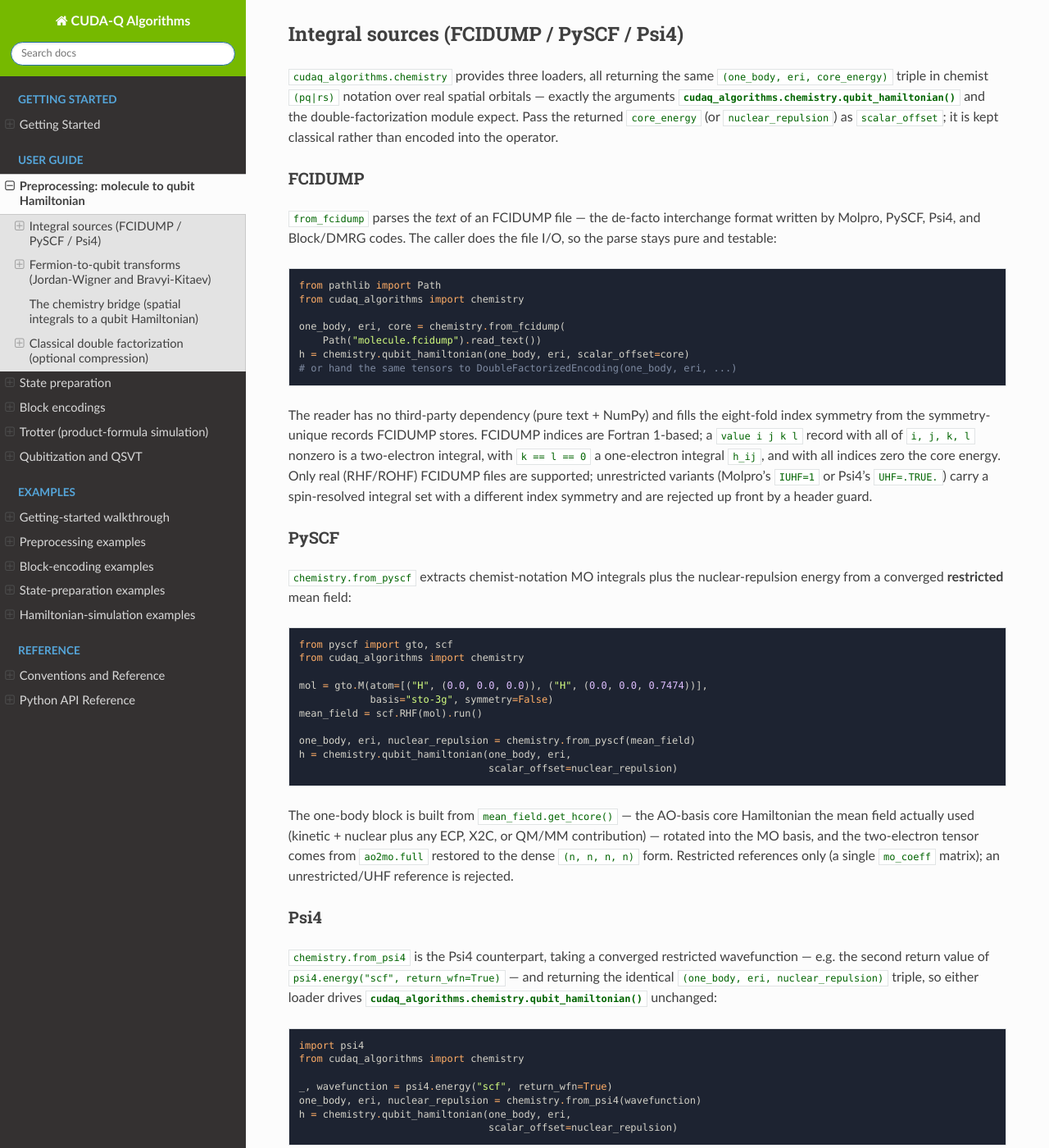
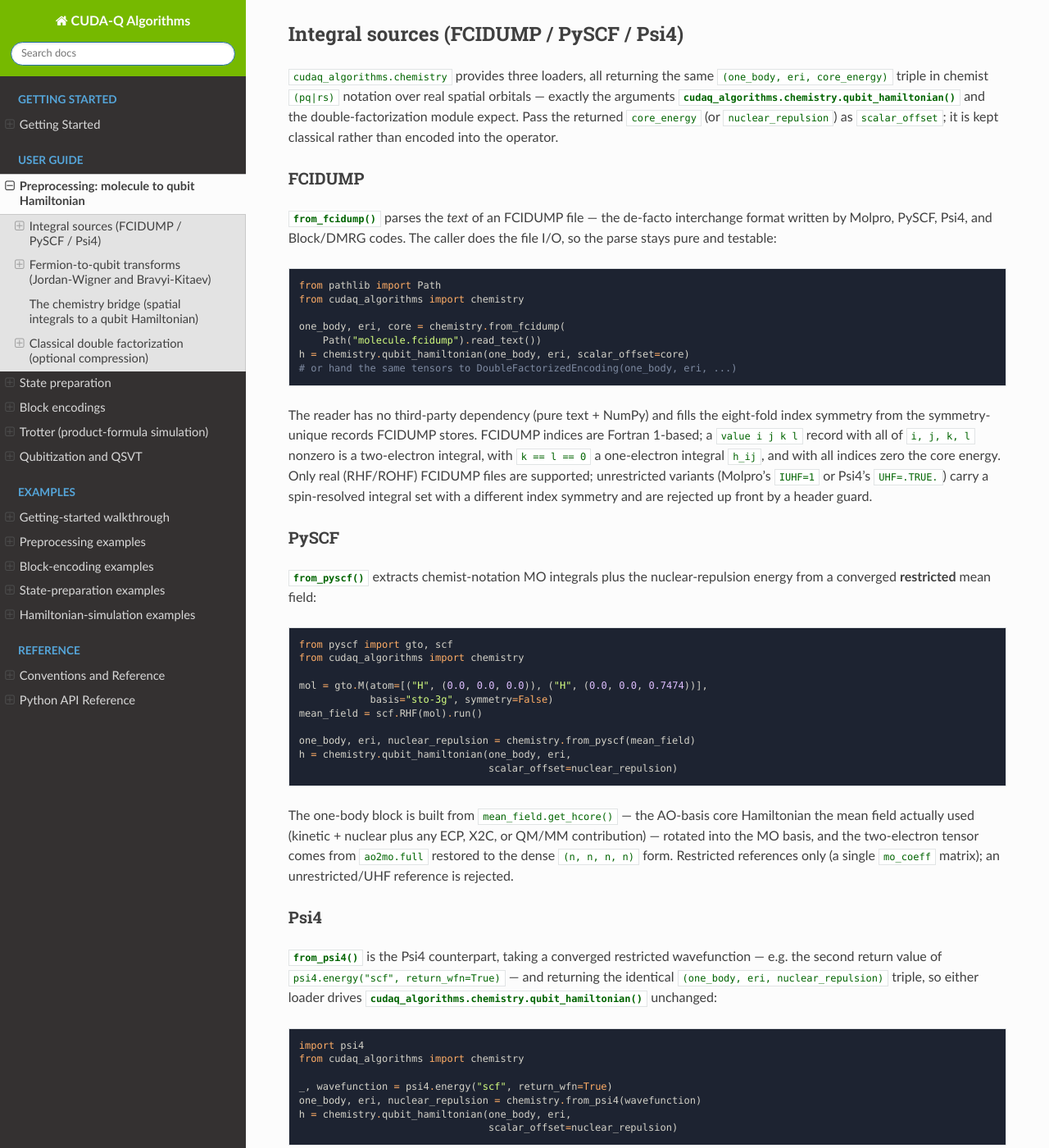
Before and after one commit to NVIDIA/cudaq-algorithms, a Sphinx documentation site: the page built from docs/sphinx/guide/preprocessing.rst, in a window 1280 px wide and 1400 px high, scrolled down 565 px. Shown: the whole window at 82% size. Built offline with Sphinx 7.4.7 and the Read the Docs theme 3.1.0, drawn with Linux system fonts in a browser that asks for light colours; some of the changed lines change nothing that is shown.

Commit message:
docs: link the chemistry loaders now that psi4 is on main
Rebased onto main (which now carries from_pyscf/from_psi4 via #24), so the API
reference auto-documents all three loaders and the Preprocessing page can use
live :func: cross-references to from_fcidump / from_pyscf / from_psi4 instead
of plain inline code.

```diff
--- a/docs/sphinx/guide/preprocessing.rst
+++ b/docs/sphinx/guide/preprocessing.rst
@@ -37,7 +37,7 @@
 FCIDUMP
 ~~~~~~~
 
-`from_fcidump` parses the *text* of an FCIDUMP file — the de-facto
+:func:`~cudaq_algorithms.chemistry.from_fcidump` parses the *text* of an FCIDUMP file — the de-facto
 interchange format written by Molpro, PySCF, Psi4, and Block/DMRG codes.
 The caller does the file I/O, so the parse stays pure and testable:
 
@@ -64,7 +64,7 @@
 PySCF
 ~~~~~
 
-`chemistry.from_pyscf` extracts chemist-notation MO integrals plus the
+:func:`~cudaq_algorithms.chemistry.from_pyscf` extracts chemist-notation MO integrals plus the
 nuclear-repulsion energy from a converged **restricted** mean field:
 
 .. code-block:: python
@@ -90,7 +90,7 @@
 Psi4
 ~~~~
 
-`chemistry.from_psi4` is the Psi4 counterpart, taking a converged
+:func:`~cudaq_algorithms.chemistry.from_psi4` is the Psi4 counterpart, taking a converged
 restricted wavefunction — e.g. the second return value of
 ``psi4.energy("scf", return_wfn=True)`` — and returning the identical
 ``(one_body, eri, nuclear_repulsion)`` triple, so either loader drives
```
